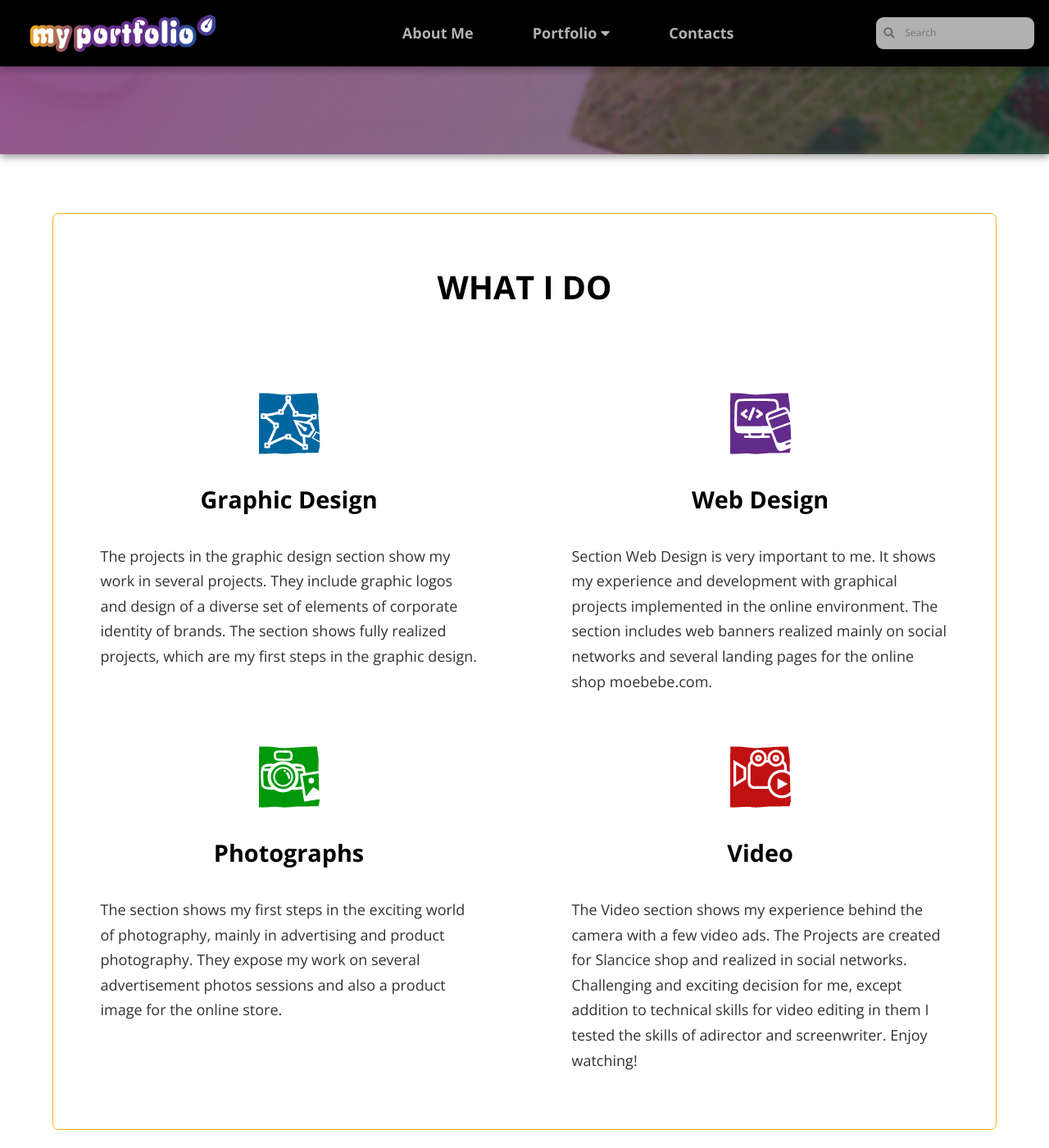
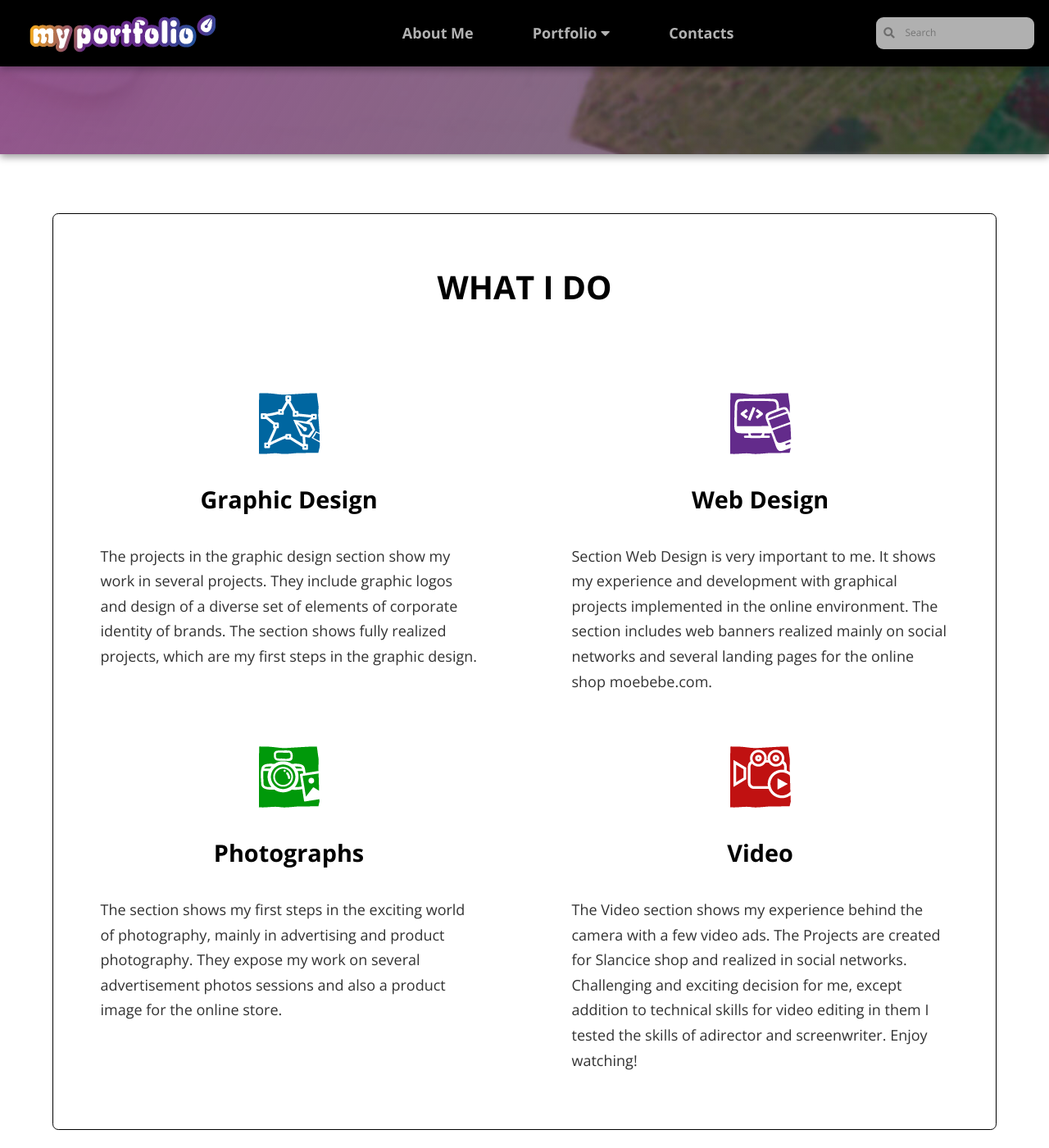
Before and after one commit to LiliyaMilanova/myportfolio, a Jekyll site: the page built from index.html, in a window 1280 px wide and 1400 px high, scrolled down 513 px. Shown: the whole window at 82% size. Built offline with Jekyll 4.4.1, drawn with Linux system fonts in a browser that asks for light colours; nearby versions of some CDN libraries.

Commit message:
Update styles.css

```diff
--- a/css/styles.css
+++ b/css/styles.css
@@ -89,7 +89,7 @@ body {
     margin: 4rem auto;
     align-items: center;
     width: 90%;
-    border: 1px solid rgb(249, 174, 24);
+    border: 1px solid #000000;
     border-radius: 0.4rem;
 }
 
```
